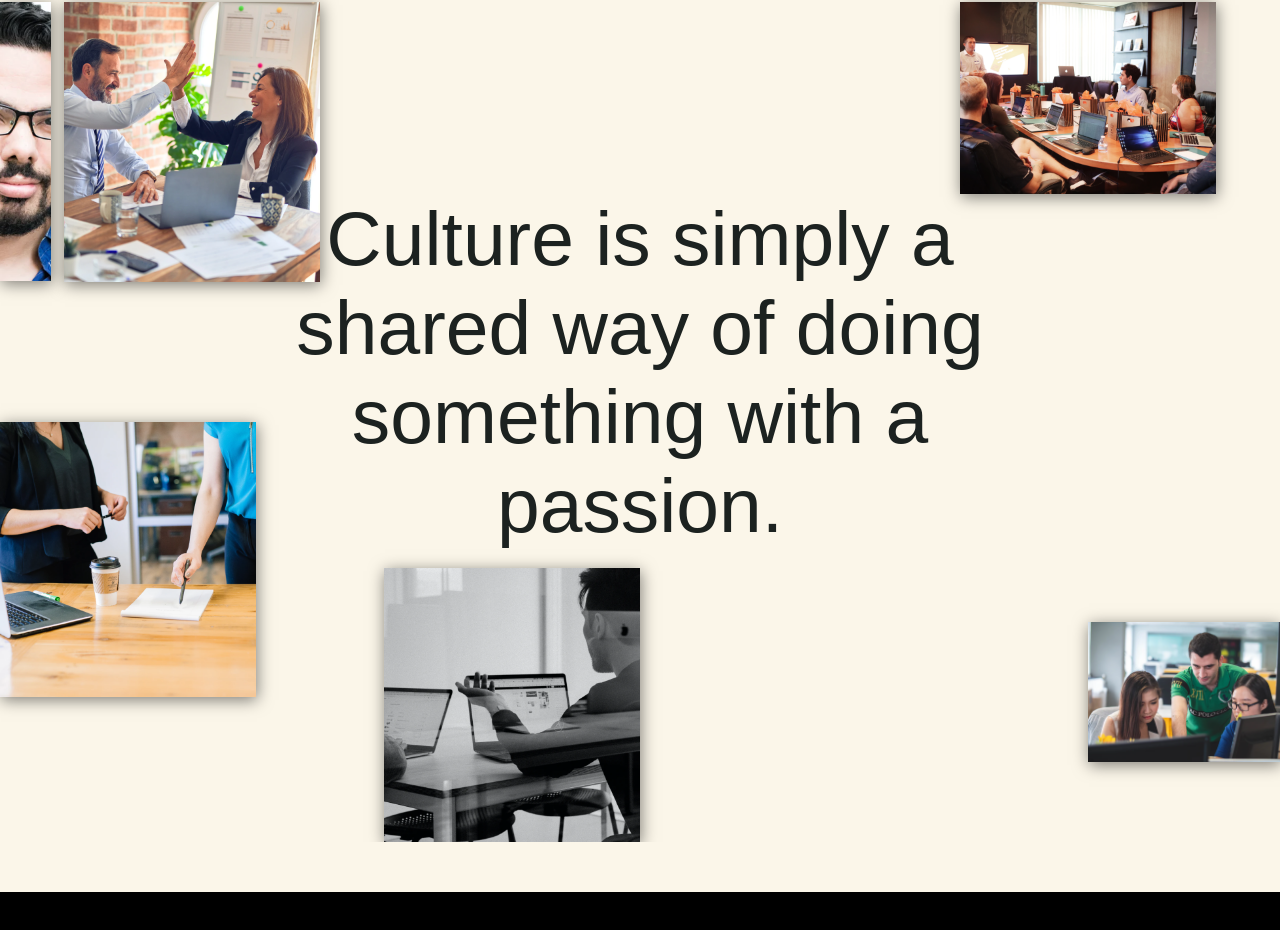
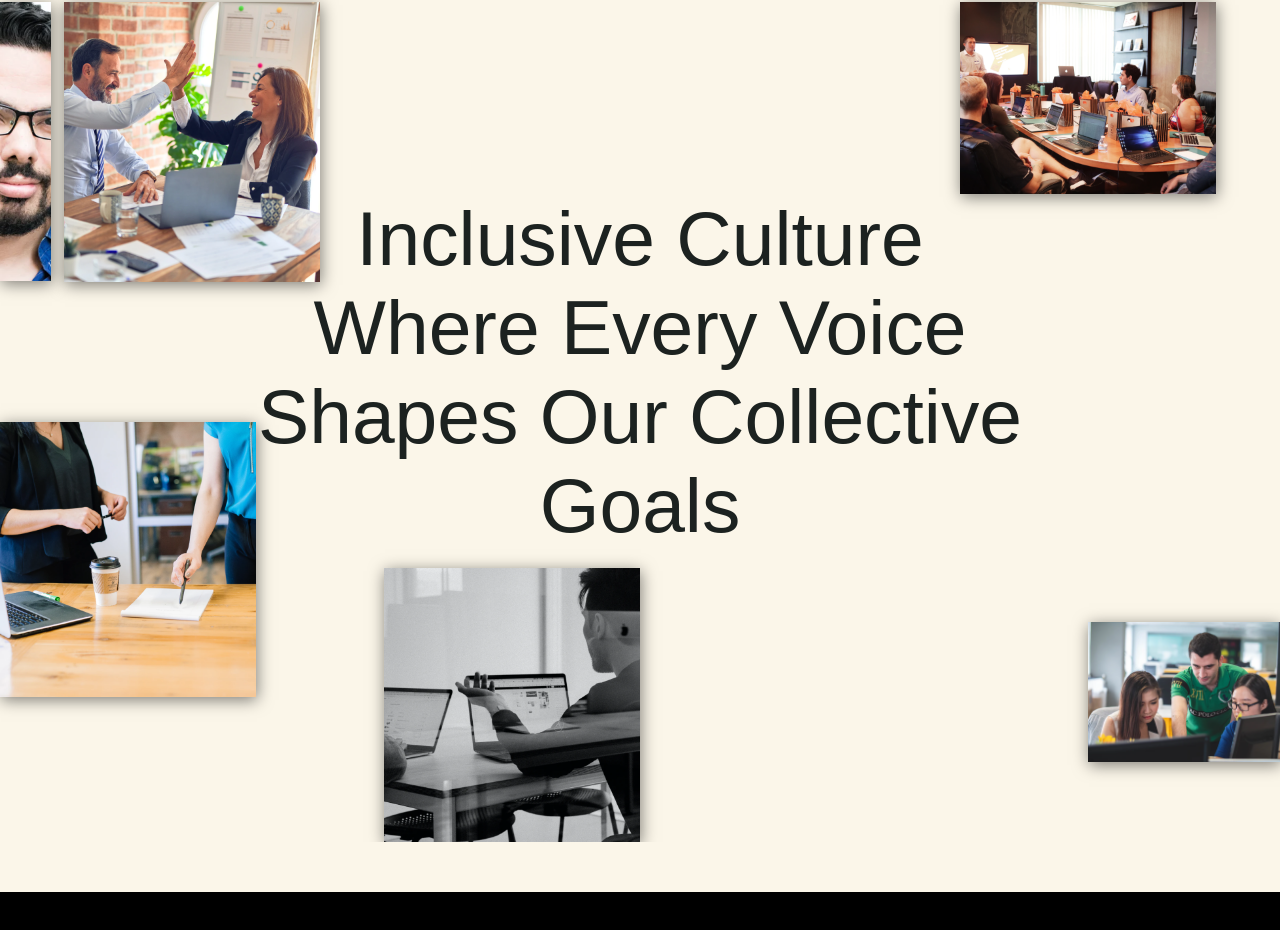
Before and after one commit to frizhub-repo/frizhub-portfolio-web, a Next.js app: page / in a window 1280 px wide. Shown: the part 3178-4108 px from the top of the page. Built offline with nearby package versions, Linux system fonts and the light colour scheme.

Commit message:
Content update on culture section

```diff
--- a/components/gallery/gallery.js
+++ b/components/gallery/gallery.js
@@ -6,7 +6,7 @@ export default function Gallery() {
   return (
     <div className={styles.container}>
       <h1 className={styles.header}>
-        Culture is simply a shared way of doing something with a passion.
+        Inclusive Culture Where Every Voice Shapes Our Collective Goals
       </h1>
       <div className={styles.imagesContainer}>
         <Fade bottom>
```
